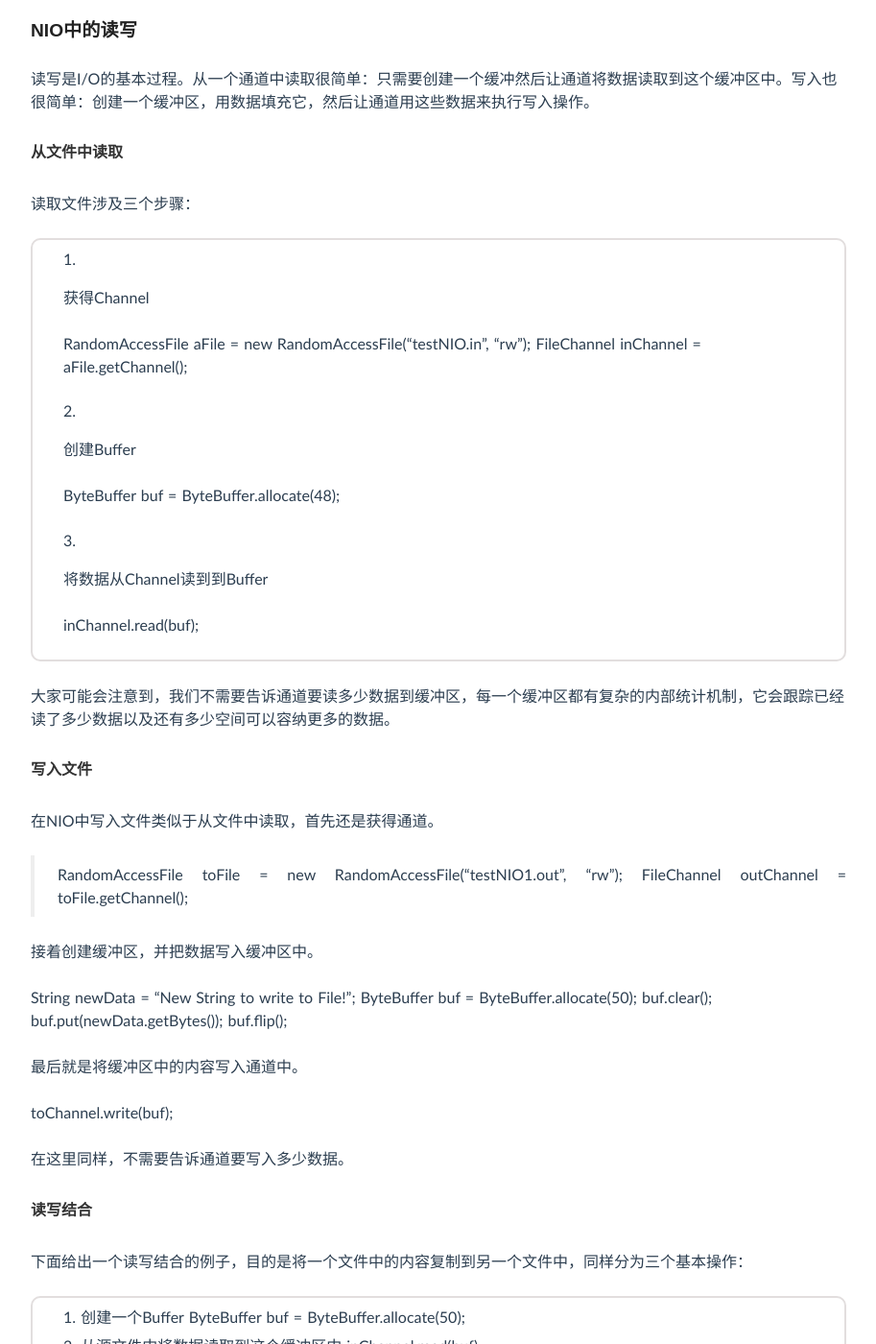
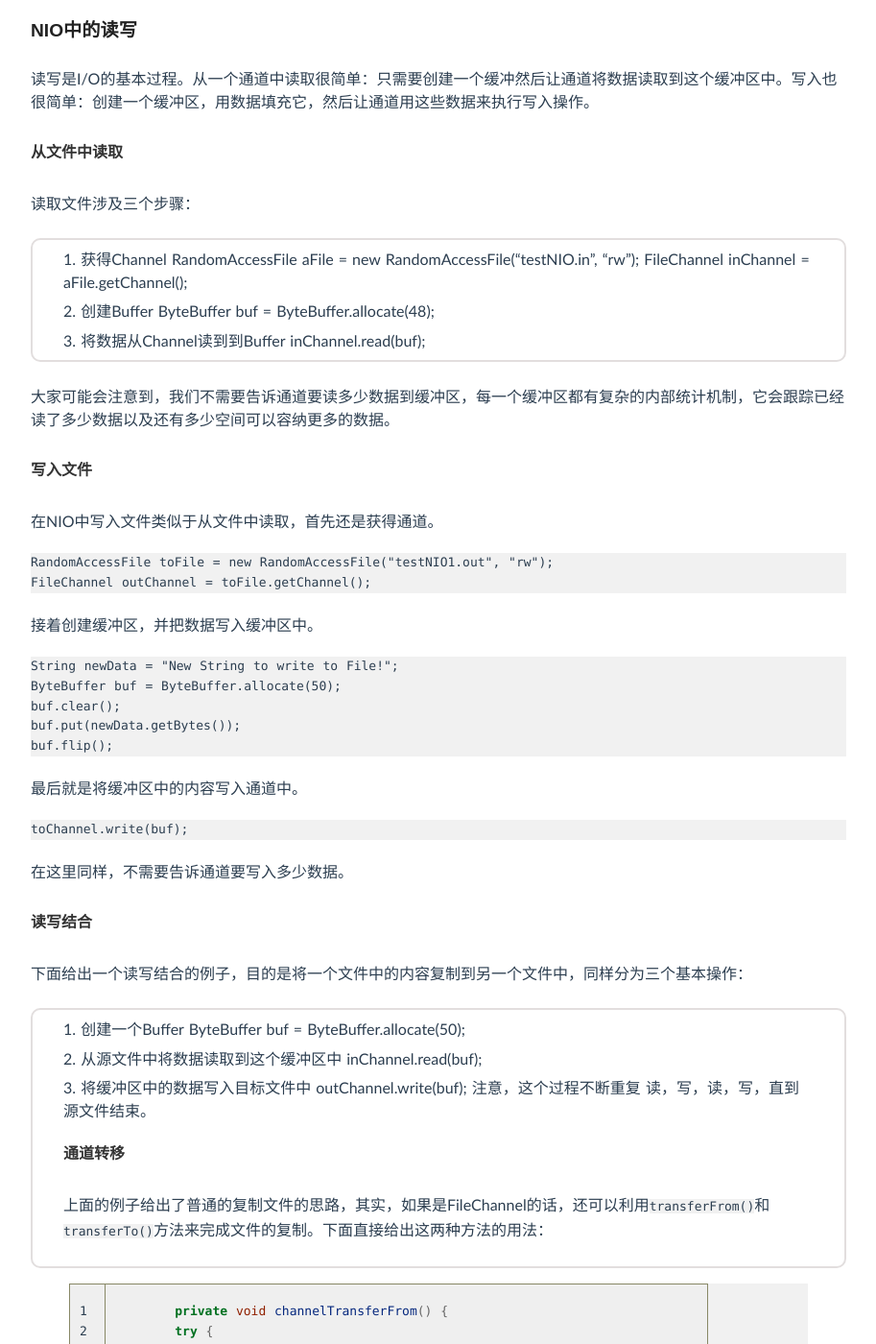
Before and after one commit to jesson20121020/jesson20121020.github.io, a Jekyll site: the page built from _posts/2015-06-27-JAVA NIO.md, in a window 1280 px wide and 1400 px high, scrolled down 1844 px. Shown: the whole window at 96% size, without its empty margins (183-1096 px from the left). Built offline with Jekyll 4.4.1, drawn with Linux system fonts in a browser that asks for light colours; Markdown is read by kramdown in place of the engine named in the settings; comment, search, counter and statistics services are not loaded; some of the changed text lies outside the part shown.

Commit message:
update myblog java nio

```diff
--- a/_posts/2015-06-27-JAVA NIO.md
+++ b/_posts/2015-06-27-JAVA NIO.md
@@ -47,97 +47,92 @@
 读取文件涉及三个步骤：
 
 1. 获得Channel
-
-	RandomAccessFile aFile = new RandomAccessFile("testNIO.in", "rw");
-	FileChannel inChannel = aFile.getChannel();
-
+		RandomAccessFile aFile = new RandomAccessFile("testNIO.in", "rw");
+		FileChannel inChannel = aFile.getChannel();
 2. 创建Buffer
-
-	ByteBuffer buf = ByteBuffer.allocate(48);
-
+		ByteBuffer buf = ByteBuffer.allocate(48);
 3. 将数据从Channel读到到Buffer
-
-	inChannel.read(buf);
+		inChannel.read(buf);
 
 大家可能会注意到，我们不需要告诉通道要读多少数据到缓冲区，每一个缓冲区都有复杂的内部统计机制，它会跟踪已经读了多少数据以及还有多少空间可以容纳更多的数据。
 #### 写入文件
 在NIO中写入文件类似于从文件中读取，首先还是获得通道。
 
-> RandomAccessFile toFile = new RandomAccessFile("testNIO1.out", "rw");
-> FileChannel outChannel = toFile.getChannel();
+	RandomAccessFile toFile = new RandomAccessFile("testNIO1.out", "rw");
+	FileChannel outChannel = toFile.getChannel();
 
 接着创建缓冲区，并把数据写入缓冲区中。
 
-String newData = "New String to write to File!";
-ByteBuffer buf = ByteBuffer.allocate(50);
-buf.clear();
-buf.put(newData.getBytes());
-buf.flip();
+	String newData = "New String to write to File!";
+	ByteBuffer buf = ByteBuffer.allocate(50);
+	buf.clear();
+	buf.put(newData.getBytes());
+	buf.flip();
 
 最后就是将缓冲区中的内容写入通道中。
 
-toChannel.write(buf);
+	toChannel.write(buf);
 
 在这里同样，不需要告诉通道要写入多少数据。
 
 #### 读写结合
    下面给出一个读写结合的例子，目的是将一个文件中的内容复制到另一个文件中，同样分为三个基本操作：
 1. 创建一个Buffer
-ByteBuffer buf = ByteBuffer.allocate(50);
+	ByteBuffer buf = ByteBuffer.allocate(50);
 2. 从源文件中将数据读取到这个缓冲区中
-inChannel.read(buf);
+	inChannel.read(buf);
 3. 将缓冲区中的数据写入目标文件中
-outChannel.write(buf);
+	outChannel.write(buf);
    注意，这个过程不断重复 读，写，读，写，直到源文件结束。
 #### 通道转移
-   上面的例子给出了普通的复制文件的思路，其实，如果是FileChannel的话，还可以利用transferFrom()和transferTo()方法来完成文件的复制。下面直接给出这两种方法的用法：
+   上面的例子给出了普通的复制文件的思路，其实，如果是FileChannel的话，还可以利用`transferFrom()`和`transferTo()`方法来完成文件的复制。下面直接给出这两种方法的用法：
 {% highlight java linenos %}
-private void channelTransferFrom()
-try
-RandomAccessFile fromFile = new RandomAccessFile("testNIO1.in",
-"rw");
-FileChannel inChannel = fromFile.getChannel();
+	private void channelTransferFrom() {
+	try {
+	RandomAccessFile fromFile = new RandomAccessFile("testNIO1.in",
+	"rw");
+	FileChannel inChannel = fromFile.getChannel();
 
-RandomAccessFile toFile = new RandomAccessFile("testNIO1.out", "rw");
-FileChannel outChannel = toFile.getChannel();
+	RandomAccessFile toFile = new RandomAccessFile("testNIO1.out", "rw");
+	FileChannel outChannel = toFile.getChannel();
 
-long position = 0;
-long count = inChannel.size();
-outChannel.transferFrom(inChannel, position, count);
-fromFile.close();
-toFile.close();
-} catch (FileNotFoundException e)
-// TODO Auto-generated catch block
-e.printStackTrace();
-} catch (IOException e)
-// TODO Auto-generated catch block
-e.printStackTrace();
-}
-}
-private void channelTransferTo()
-try
-RandomAccessFile fromFile = new RandomAccessFile("testNIO2.in",
-"rw");
-FileChannel inChannel = fromFile.getChannel();
+	long position = 0;
+	long count = inChannel.size();
+	outChannel.transferFrom(inChannel, position, count);
+	fromFile.close();
+	toFile.close();
+	} catch (FileNotFoundException e) {
+	// TODO Auto-generated catch block
+	e.printStackTrace();
+	} catch (IOException e) {
+	// TODO Auto-generated catch block
+	e.printStackTrace();
+	}
+	}
+	private void channelTransferTo() {
+	try {
+	RandomAccessFile fromFile = new RandomAccessFile("testNIO2.in",
+	"rw");
+	FileChannel inChannel = fromFile.getChannel();
 
-RandomAccessFile toFile = new RandomAccessFile("testNIO2.out", "rw");
-FileChannel outChannel = toFile.getChannel();
+	RandomAccessFile toFile = new RandomAccessFile("testNIO2.out", "rw");
+	FileChannel outChannel = toFile.getChannel();
 
-long position = 0;
-long count = inChannel.size();
-inChannel.transferTo(position, count, outChannel);
+	long position = 0;
+	long count = inChannel.size();
+	inChannel.transferTo(position, count, outChannel);
 
-fromFile.close();
-toFile.close();
-} catch (FileNotFoundException e)
-// TODO Auto-generated catch block
-e.printStackTrace();
-} catch (IOException e)
-// TODO Auto-generated catch block
-e.printStackTrace();
-}
+	fromFile.close();
+	toFile.close();
+	} catch (FileNotFoundException e)
+	// TODO Auto-generated catch block
+	e.printStackTrace();
+	} catch (IOException e)
+	// TODO Auto-generated catch block
+	e.printStackTrace();
+	}
 
-}
+	}
 {% endhighlight java %}
    可以发现两个方法的用法极其相似。
 
```
